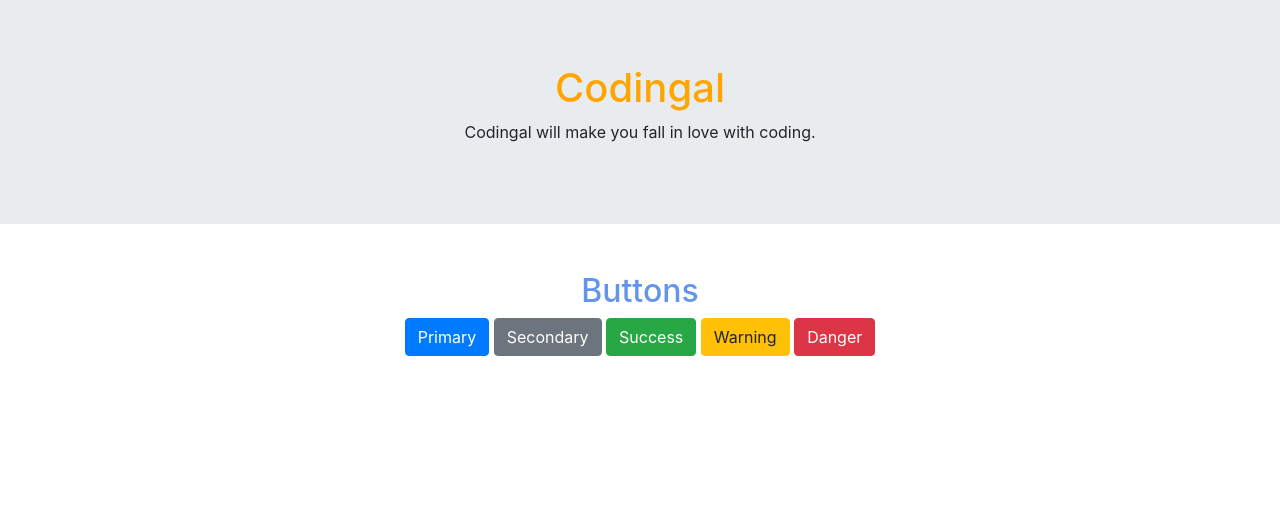
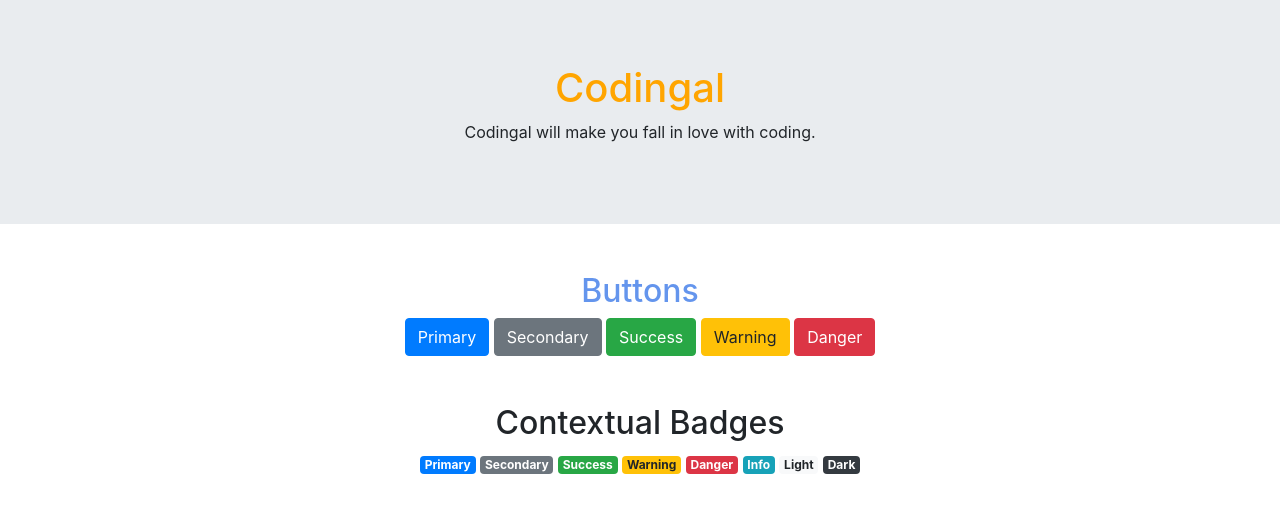
Before and after one commit to Nur-A-Sabah/Bootstrap-Utilities---Part-1-26.09.2024, a plain HTML site: page INDEX.HTML in a window 1280 px wide. Drawn offline with nearby package versions, Linux system fonts and the light colour scheme.

Commit message:
bootstap

```diff
--- a/INDEX.HTML
+++ b/INDEX.HTML
@@ -27,5 +27,16 @@
       <button type="button" class="btn btn-warning">Warning</button>
       <button type="button" class="btn btn-danger">Danger</button>
     </div>
+    <div class="container mt-5">
+      <h2>Contextual Badges</h2>
+      <span class="badge badge-primary">Primary</span>
+      <span class="badge badge-secondary">Secondary</span>
+      <span class="badge badge-success">Success</span>
+      <span class="badge badge-warning">Warning</span>
+      <span class="badge badge-danger">Danger</span>
+      <span class="badge badge-info">Info</span>
+      <span class="badge badge-light">Light</span>
+      <span class="badge badge-dark">Dark</span>
+    </div>
   </body>
 </html>
```
